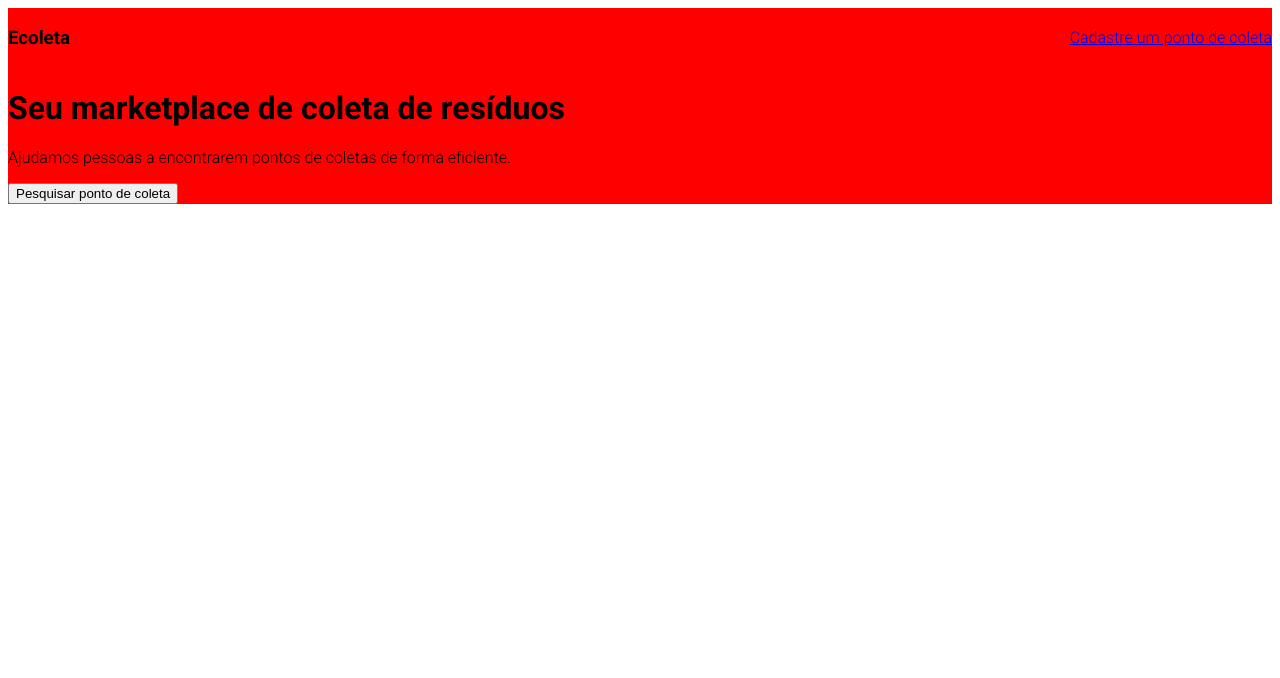
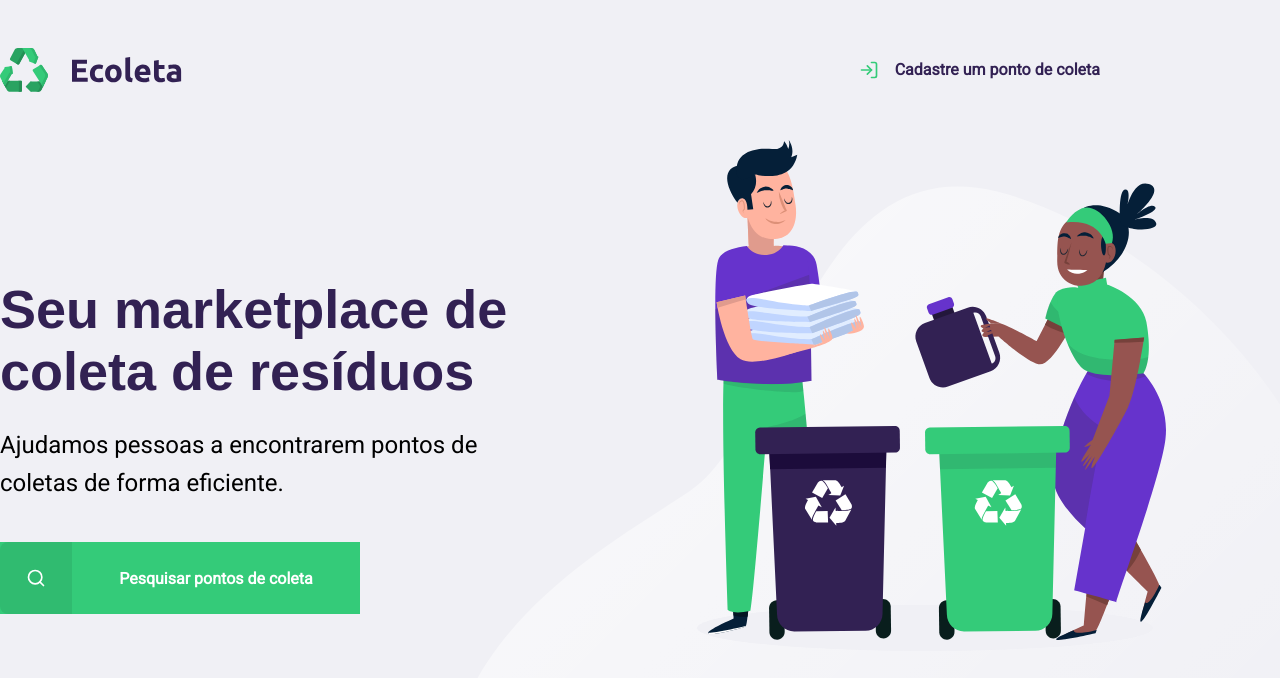
Before and after one commit to priscilamarques/NLW_Starter, a plain HTML site: page index.html in a window 1280 px wide. Drawn offline with Linux system fonts and the light colour scheme.

Commit message:
Styled components

```diff
--- a/index.html
+++ b/index.html
@@ -4,18 +4,26 @@
         <meta charset="UTF-8">
         <meta name="viewport" content="width=device-width, initial-scale=1.0">
         <title>Ecoleta</title>
-        <link href="https://fonts.googleapis.com/css2?family=Roboto:wght@300;700&display=swap" rel="stylesheet">
+        <link href="https://fonts.googleapis.com/css2?family=Roboto&=Ubuntu:ital,wght@1,700&display=swap"
+            rel="stylesheet">
         <link rel="stylesheet" href="/styles/main.css">
     </head>
     <body>
-        <div class="content red">
+        <div id="page-home">
+            <div class="content">
             <header>
-                <h3 class="red">Ecoleta</h3>
-                <a href="#">Cadastre um ponto de coleta</a>
+                <img src="/icones/logo.svg" alt="Logomarca">
+                <a href="#">
+                    <span></span>
+                    Cadastre um ponto de coleta</a>
             </header>
-            <h1 class="red">Seu marketplace de coleta de resíduos</h1>
-            <p>Ajudamos pessoas a encontrarem pontos de coletas de forma eficiente.</p>
-            <button>Pesquisar ponto de coleta</button>
+
+           <main>
+                <h1 class="red">Seu marketplace de coleta de resíduos</h1>
+                <p>Ajudamos pessoas a encontrarem pontos de coletas de forma eficiente.</p>
+                <a href="#"><span></span><strong>Pesquisar pontos de coleta</a>
+                </main>
+             </div>
         </div>
     </body>
 </html>
--- a/styles/main.css
+++ b/styles/main.css
@@ -1,5 +1,28 @@
+:root{
+    --title-color: #322153;
+    --primary-color: #34cb79;
+
+}
+*{
+    margin: 0;
+    padding: 0;
+}
 html {
     font-family: 'Roboto', sans-serif;
+}
+
+body{
+    background-color: #f0f0f5;
+    --webkit-font-smoothing: antialiased;
+}
+
+a{
+    text-decoration: none;
+}
+
+h1,h2,h3,h4,h5,h6{
+    color: var(--title-color);
+    font-family: 'Ubuntu', sans-serif;
 }
 
 /* BOX MODEL
@@ -11,13 +34,128 @@
 alinhamentos
 */
 
-        header  {
+#page-home{
+    height: 100vh;
+    background: url('../icones/home-background.svg') no-repeat;
+    background-position: 35vw bottom;
+
+}
+
+#page-home header  {
+    margin-top: 48PX;
     display: flex;
     align-items: center;
     justify-content: space-between;
 }
 
-        .red {
 
-            background-color: red;
+#page-home .content {
+
+    width: 90%;
+    max-width: 1100px;
+    height: 100%;
+    display: flex;
+    flex-direction: column ;
     }
+
+#page-home header a {
+    display: flex;
+    color: var(--title-color);
+    font-weight: 700;
+
+}
+
+#page-home header a span{
+    margin-right: 16px;
+    display: flex;
+    background-image: url('../icones/log-in.svg');
+    width: 20px;
+    height:20px;
+
+}
+
+#page-home main{
+    max-width: 560px;
+    flex: 1;
+    display: flex;
+    flex-direction: column;
+    justify-content: center;
+}
+#page-home h1 {
+    font-size: 54px;
+    color: var(--title-color);
+}
+
+#page-home main p {
+    font-size: 24px;
+    line-height: 38px;
+    margin-top: 24px;
+}
+
+#page-home main a {
+    width: 100%;
+    max-width: 360px;
+    border-radius: ; 8px;
+    height: 72px;
+    display: flex;
+    align-items: center;
+    margin-top: 40px;
+    background: var(--primary-color);
+    transition: 400ms;
+    color: white;
+}
+
+#page-home main a:hover {
+    background-color: #2fb86e;
+}
+
+#page-home main a span{
+    width: 72px;
+    height: 72px;
+    border-top-left-radius: 8px;
+    border-bottom-left-radius: 8px;
+    background-color: rgba(0,0,0,0.08);
+    display: flex;
+    align-items: center;
+    justify-content: center;
+}
+
+#page-home main a span::after {
+    content: "";
+    background-image: url('/icones/search.svg');
+    width: 20px;
+    height: 20px;
+
+}
+
+#page-home main a strong {
+    flex: 1;
+    color: white;
+    text-align: center;
+}
+
+@media (max-width: 900px) {
+    #page-home {
+        background-position-x: 70vw;
+    }
+
+    #page-home .content {
+
+        align-items:center;
+        text-align:center;
+
+    }
+    #page-home header a {
+        position: absolute;
+        bottom: 40px;
+        left: 50%;
+        transform: translateX(-50%);
+
+
+    }
+
+    #page-home main {
+        align-items: center;
+    };
+
+}
```
Also changed, not shown: icones/arrow-left.svg (added), icones/baterias.svg (added), icones/check.svg (added), icones/eletronicos.svg (added), icones/home-background.svg (added), icones/lampadas.svg (added), icones/log-in.svg (added), icones/logo.svg (added), icones/oleo.svg (added), icones/organicos.svg (added), icones/papeis-papelao.svg (added), icones/search.svg (added), icones/x.svg (added). Lines whose indentation alone changed are shown as unchanged.
